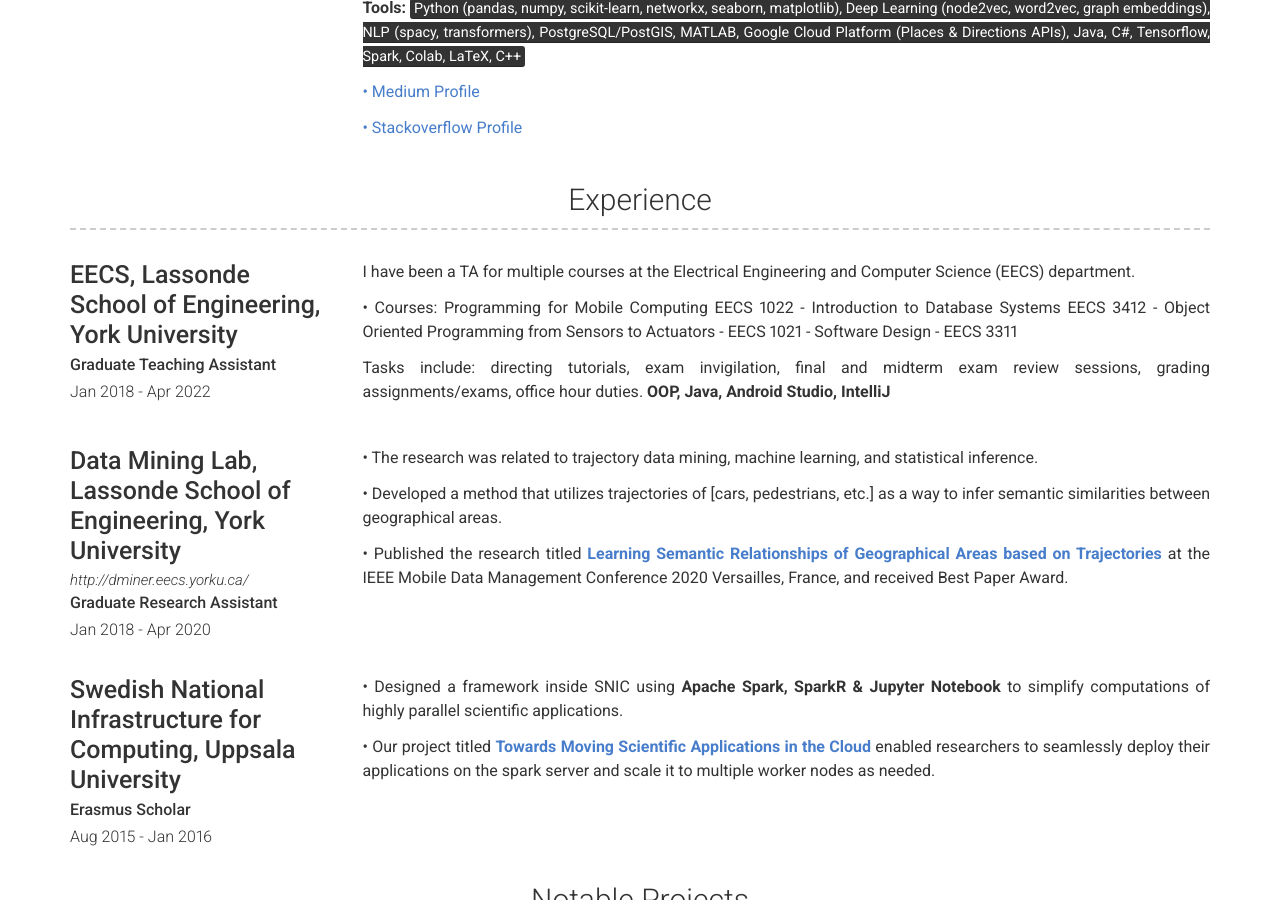
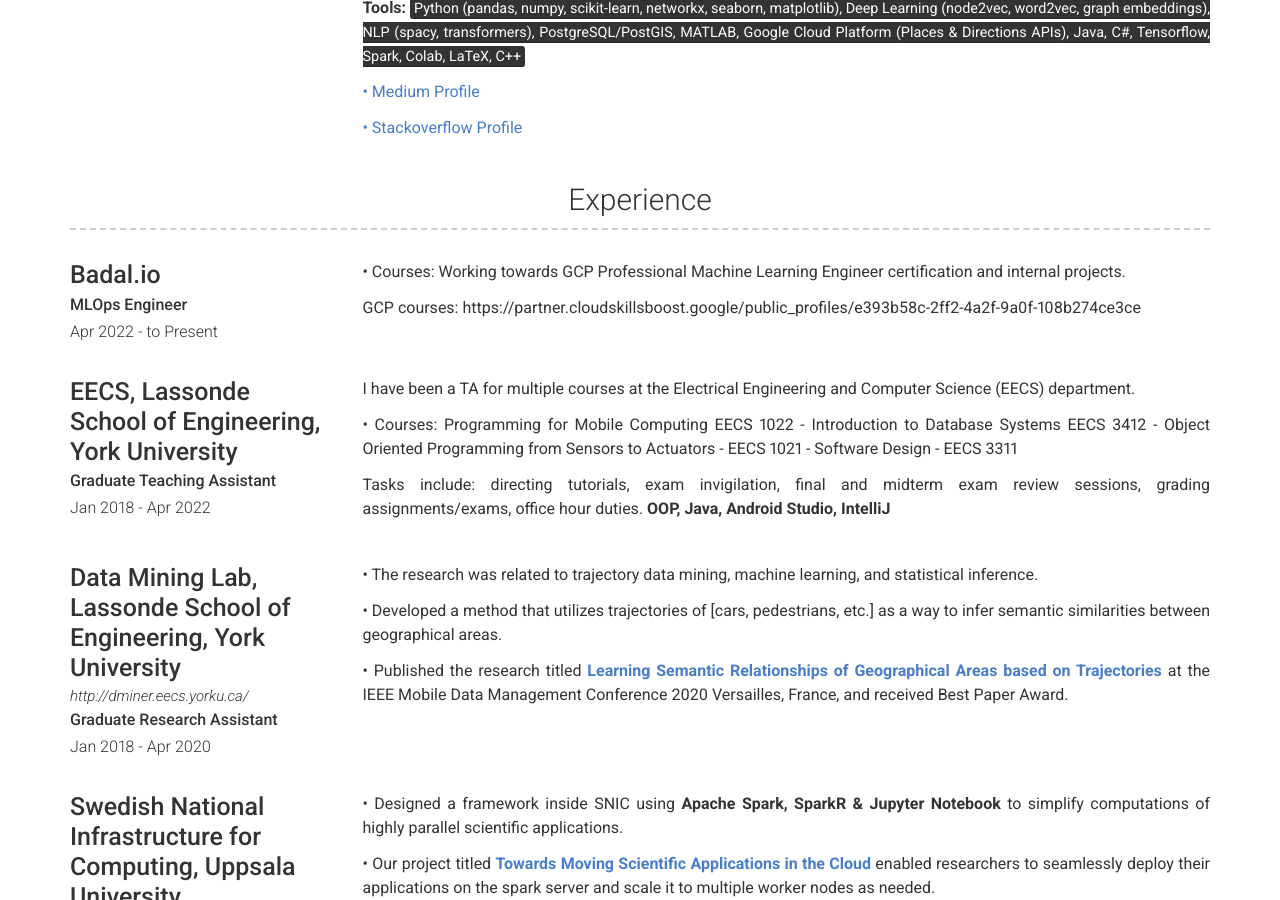
Before and after one commit to saimmehmood/saimmehmood.github.io, a Jekyll site: the page built from index.md, in a window 1280 px wide and 900 px high, scrolled down 582 px. Built offline with Jekyll 4.4.1, drawn with Linux system fonts in a browser that asks for light colours; nearby versions of some CDN libraries.

Commit message:
updated experience

```diff
--- a/_data/experience.yml
+++ b/_data/experience.yml
@@ -1,3 +1,15 @@
+- layout: left
+  company: Badal.io
+  # link: http://dminer.eecs.yorku.ca/
+  job_title: MLOps Engineer
+  dates: Apr 2022 - to Present
+
+  description: | # this will include new lines to allow paragraphs
+
+    •	Courses: Working towards GCP Professional Machine Learning Engineer certification and internal projects.
+
+    GCP courses: https://partner.cloudskillsboost.google/public_profiles/e393b58c-2ff2-4a2f-9a0f-108b274ce3ce
+
 - layout: left
   company: EECS, Lassonde School of Engineering, York University
   # link: http://dminer.eecs.yorku.ca/
```
